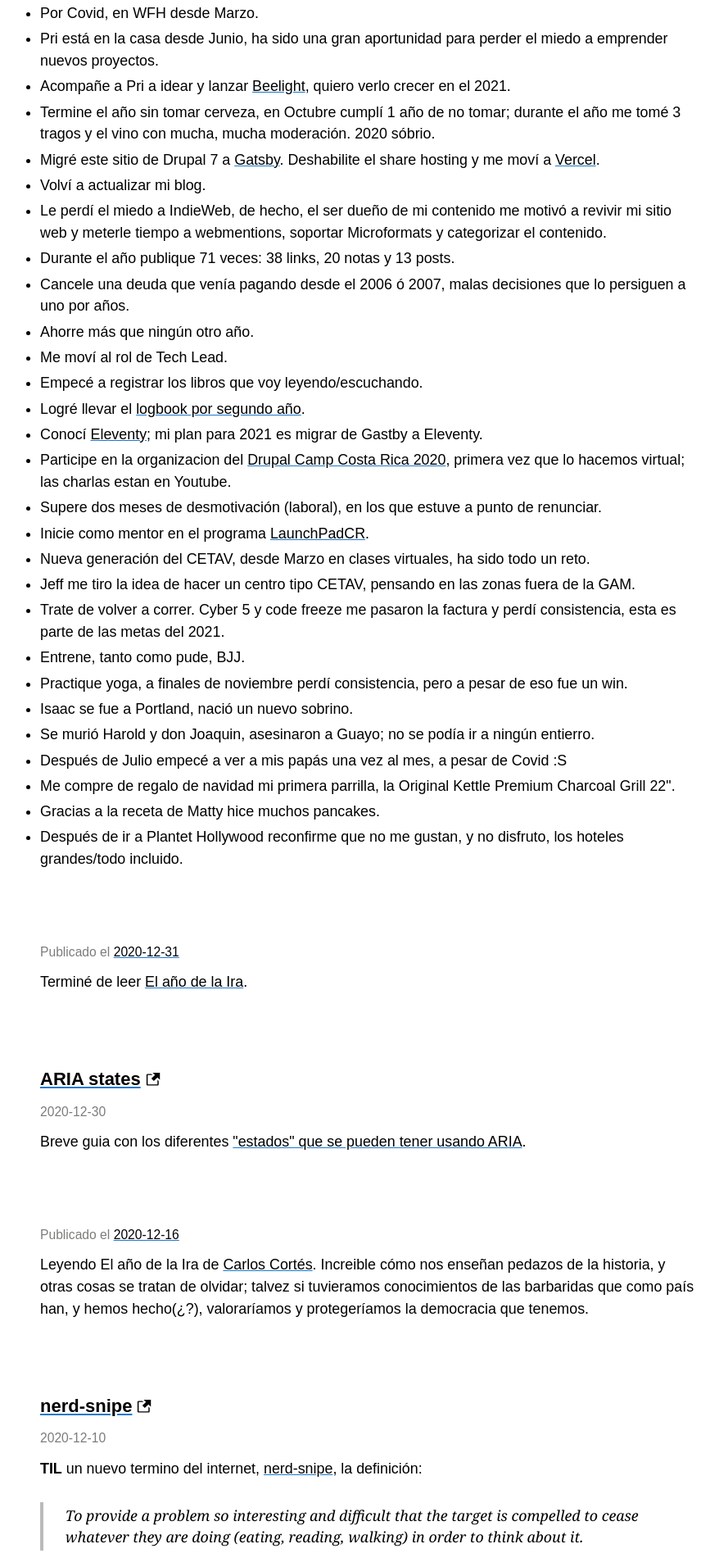
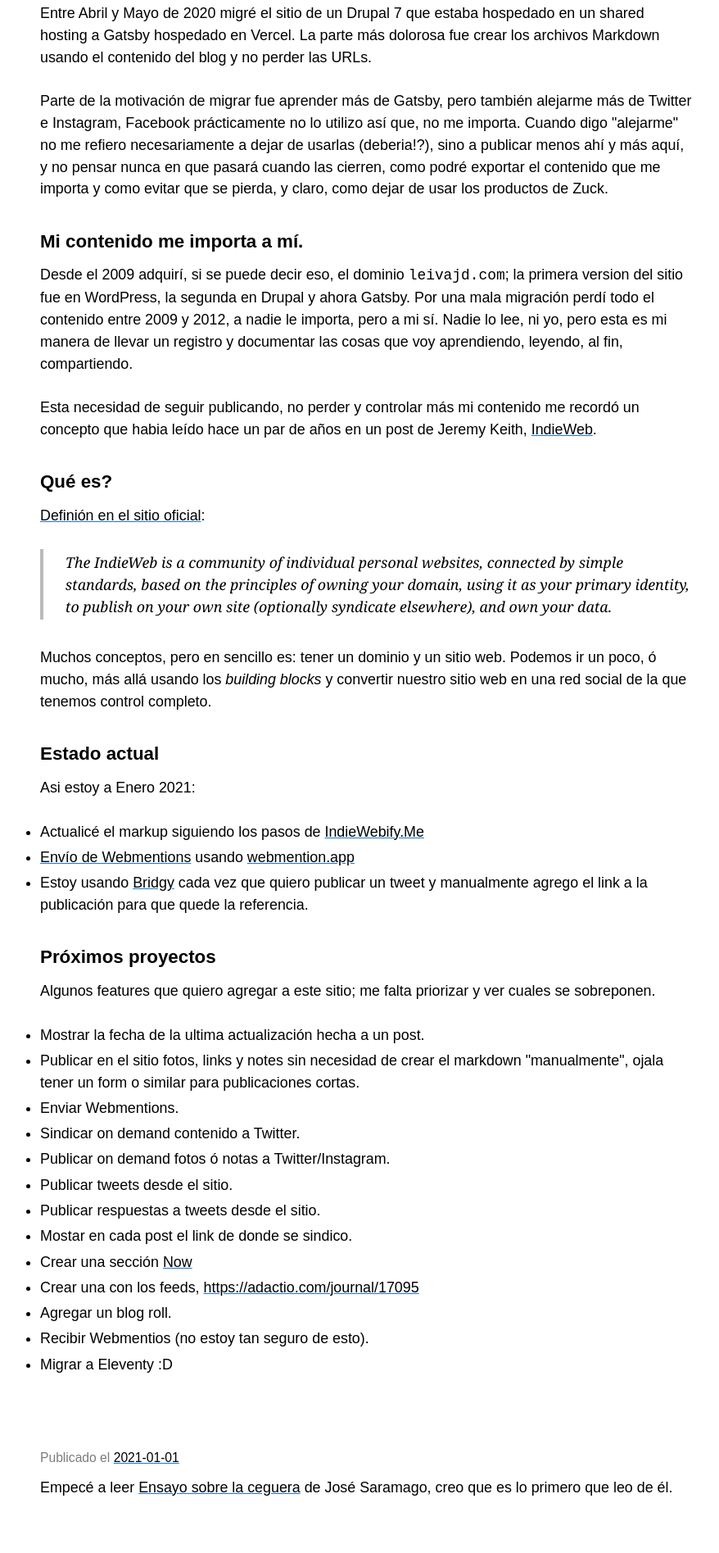
Before and after one commit to jleiva/leivajd.com, a Gatsby site: page / in a window 1280 px wide. Shown: the part 1058-2953 px from the top of the page at 82% size, without its empty margins (79-957 px from the left). Built offline with nearby package versions, Linux system fonts and the light colour scheme; Gatsby itself is replaced by a stand-in of ours.

Commit message:
Add post indieweb

```diff
--- /dev/null
+++ b/src/posts/2020/52-weeks-money-challenge-12-20.md
@@ -0,0 +1,8 @@
+---
+path: "/52-weeks-money-challenge-12-20"
+date: "2020-12-20"
+type: "note"
+tags: ["Personal"]
+---
+
+Hoy termine el &uacute;ltimo dep&oacute;sito del [52-week money challenge](https://www.businessinsider.com/personal-finance/52-week-money-challenge), primera vez que lo hago, ahorr&eacute; $1,378 :P
--- /dev/null
+++ b/src/posts/2021/acercandome-indieweb.md
@@ -0,0 +1,52 @@
+---
+path: "/acercandome-indieweb"
+date: "2021-01-02"
+title: "Acercandome a IndieWeb"
+type: "nota"
+tags: ["IndieWeb", "Web"]
+---
+
+Esto lo empece a escribir en Julio, y se me ha ido quedando en draft.
+
+Entre Abril y Mayo de 2020 migré el sitio de un Drupal 7 que estaba hospedado en un shared hosting a Gatsby hospedado en Vercel. La parte más dolorosa fue crear los archivos Markdown usando el contenido del blog y no perder las URLs.
+
+Parte de la motivación de migrar fue aprender más de Gatsby, pero también alejarme más de Twitter e Instagram, Facebook prácticamente no lo utilizo así que, no me importa. Cuando digo "alejarme" no me refiero necesariamente a dejar de usarlas (deberia!?), sino a publicar menos ahí y más aquí, y no pensar nunca en que pasará cuando las cierren, como podré exportar el contenido que me importa y como evitar que se pierda, y claro, como dejar de usar los productos de Zuck.
+
+## Mi contenido me importa a mí.
+Desde el 2009 adquirí, si se puede decir eso, el dominio `leivajd.com`; la primera version del sitio fue en WordPress, la segunda en Drupal y ahora Gatsby. Por una mala migración perdí todo el contenido entre 2009 y 2012, a nadie le importa, pero a mi sí. Nadie lo lee, ni yo, pero esta es mi manera de llevar un registro y documentar las cosas que voy aprendiendo, leyendo, al fin, compartiendo.
+
+Esta necesidad de seguir publicando, no perder y controlar más mi contenido me recordó un concepto que habia leído hace un par de años en un post de Jeremy Keith, [IndieWeb](https://indieweb.org/IndieWeb).
+
+## Qué es?
+
+[Definión en el sitio oficial](https://indieweb.org/IndieWeb):
+
+> The IndieWeb is a community of individual personal websites, connected by simple standards, based on the principles of owning your domain, using it as your primary identity, to publish on your own site (optionally syndicate elsewhere), and own your data.
+
+Muchos conceptos, pero en sencillo es: tener un dominio y un sitio web. Podemos ir un poco, ó mucho, más allá usando los *building blocks* y convertir nuestro sitio web en una red social de la que tenemos control completo.
+
+## Estado actual
+
+Asi estoy a Enero 2021:
+
+- Actualicé el markup siguiendo los pasos de [IndieWebify.Me](https://indiewebify.me/)
+- [Envío de Webmentions](/recordar/webmentionio) usando [webmention.app](https://webmention.app/)
+- Estoy usando [Bridgy](https://brid.gy) cada vez que quiero publicar un tweet y manualmente agrego el link a la publicación para que quede la referencia.
+
+## Próximos proyectos
+
+Algunos features que quiero agregar a este sitio; me falta priorizar y ver cuales se sobreponen.
+
+- Mostrar la fecha de la ultima actualización hecha a un post.
+- Publicar en el sitio fotos, links y notes sin necesidad de crear el markdown "manualmente", ojala tener un form o similar para publicaciones cortas.
+- Enviar Webmentions.
+- Sindicar on demand contenido a Twitter.
+- Publicar on demand fotos ó notas a Twitter/Instagram.
+- Publicar tweets desde el sitio.
+- Publicar respuestas a tweets desde el sitio.
+- Mostar en cada post el link de donde se sindico.
+- Crear una sección [Now](https://indieweb.org/Now)
+- Crear una con los feeds, https://adactio.com/journal/17095
+- Agregar un blog roll.
+- Recibir Webmentios (no estoy tan seguro de esto).
+- Migrar a Eleventy :D
--- /dev/null
+++ b/src/posts/2021/ensayo-sobre-la-ceguera-01-01.md
@@ -0,0 +1,8 @@
+---
+path: "/ensayo-sobre-la-ceguera-01-01"
+date: "2021-01-01"
+type: "note"
+tags: ["Libros"]
+---
+
+Empec&eacute; a leer [Ensayo sobre la ceguera](https://es.wikipedia.org/wiki/Ensayo_sobre_la_ceguera) de José Saramago, creo que es lo primero que leo de &eacute;l.
--- a/src/posts/2021/review-2020.md
+++ b/src/posts/2021/review-2020.md
@@ -18,6 +18,7 @@
 - Durante el año publique 71 veces: 38 links, 20 notas y 13 posts.
 - Cancele una deuda que venía pagando desde el 2006 ó 2007, malas decisiones que lo persiguen a uno por años.
 - Ahorre más que ningún otro año.
+- Termine el [52-week money challenge](/note/52-weeks-money-challenge-12-20).
 - Me moví al rol de Tech Lead.
 - Empecé a registrar los libros que voy leyendo/escuchando.
 - Logré llevar el [logbook por segundo año](/recordar/keeping-logbook).
@@ -33,7 +34,7 @@
 - Isaac se fue a Portland, nació un nuevo sobrino.
 - Se murió Harold y don Joaquin, asesinaron a Guayo; no se podía ir a ningún entierro.
 - Después de Julio empecé a ver a mis papás una vez al mes, a pesar de Covid :S
-- Me compre de regalo de navidad mi primera parrilla, la
+- Me compre de regalo de navidad mi primera parrilla **nueva**, la
 Original Kettle Premium Charcoal Grill 22".
-- Gracias a la receta de Matty hice muchos pancakes.
+- Gracias a la [receta de Matty](https://youtu.be/2iWUUcW08ac) hice muchos pancakes.
 - Después de ir a Plantet Hollywood reconfirme que no me gustan, y no disfruto, los hoteles grandes/todo incluido.
```
